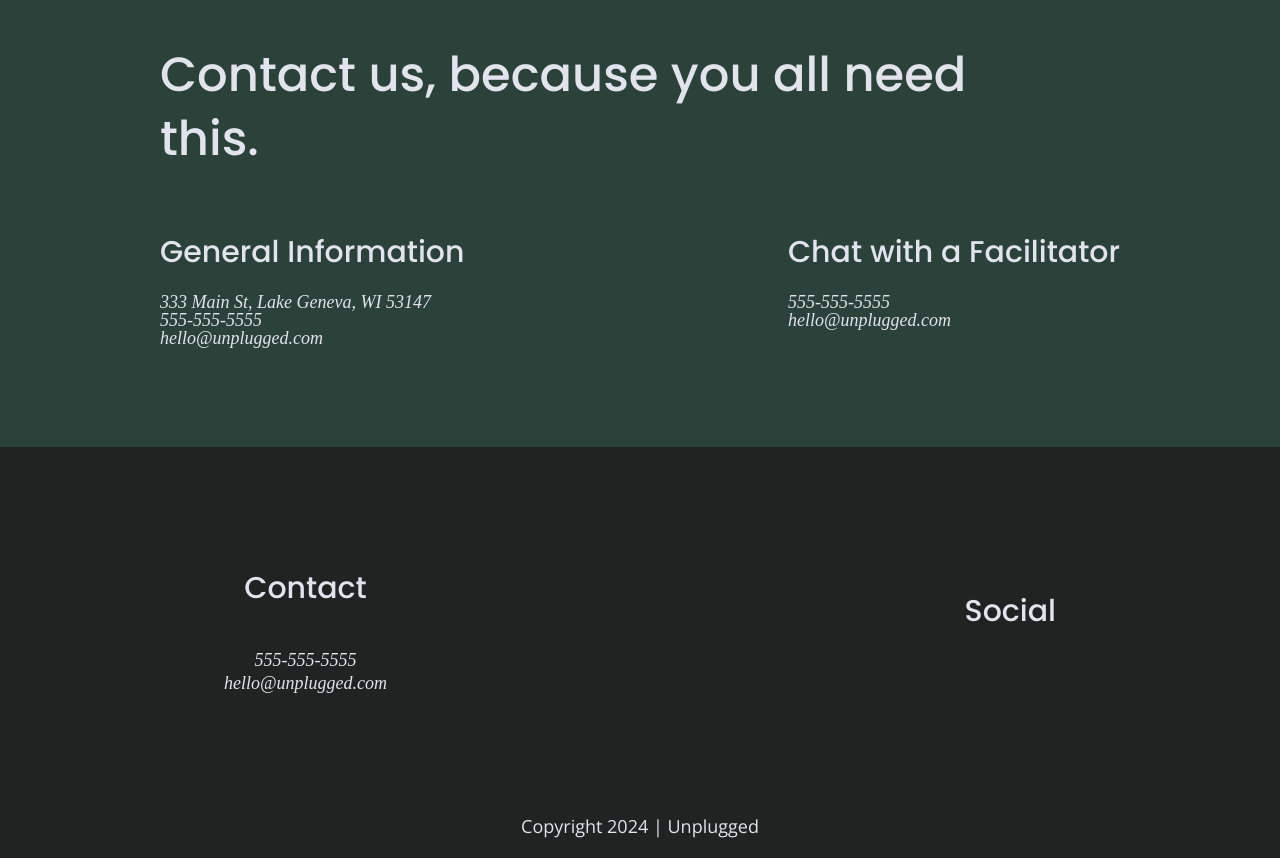
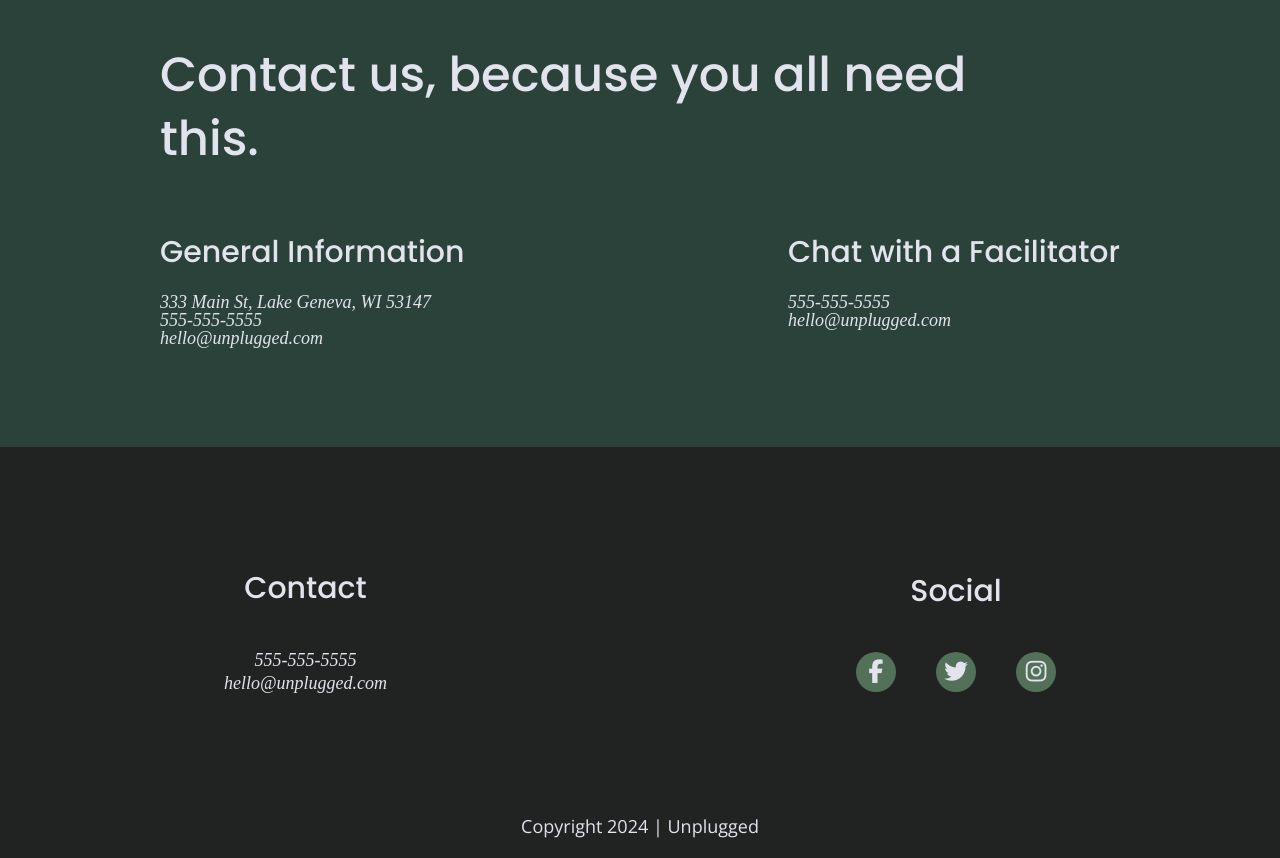
Before and after one commit to TanyaEychner/unplugged-responsive, a website: page about/index.html in a window 1280 px wide. Shown: the part 1232-2090 px from the top of the page. Drawn offline with nearby package versions, Linux system fonts and the light colour scheme.

Commit message:
Added other icons

```diff
--- a/about/index.html
+++ b/about/index.html
@@ -20,6 +20,8 @@
 
     <link rel="stylesheet" href="../css/normalize.css">
     <link rel="stylesheet" href="../css/main.css">
+
+    <script src="https://kit.fontawesome.com/517919cd5c.js" crossorigin="anonymous"></script>
 
     <meta name="theme-color" content="#fafafa">
   </head>
@@ -117,16 +119,17 @@
       <div class="social">
         <h4>Social</h4>
         <div class="social-icons">
+
+          <!--other social links here -->
           <p>
-            <a href="https://facebook.com/yoursite"
-              target="_blank"
-              rel="noopener"
-            ></a>
+            <i class="fa-brands fa-facebook-f"></i>
           </p>
-          <!--other social links here -->
-          <p></p>
-          <p></p>
-          <p></p>
+          <p>
+            <i class="fa-brands fa-twitter"></i>
+          </p>
+          <p>
+            <i class="fa-brands fa-instagram"></i>
+          </p>
         </div>
       </div>
     </div>
--- a/css/main.css
+++ b/css/main.css
@@ -215,19 +215,25 @@ footer .social-icons {
   display: flex;
   justify-content: space-around;
   align-items: center;
-  color: #527158;
-}
+ }
 
 footer .social-icons p {
+  background-color: #527158;
+  border-radius: 50%;
+  width: 40px;
+  height: 40px;
   display: flex;
   justify-content: center;
   align-items: center;
 }
 
+footer .social-icons p i {
+  font-size: 1.3125em;
+}
+
 footer .copyright {
   margin: 20px 0;
 }
-
 
 /*----mobile styles - homepage ---*/
 
@@ -628,6 +634,11 @@ input[type=button] {
     line-height: 1.285em;
   }
 
+  footer .social-icons {
+    width: 12.5em;
+    justify-content: space-between;
+  }
+
   footer .copyright {
     width: 100%;
   }
```
Also changed, not shown: faq/index.html (+3 -3 lines), index.html (+9 -8 lines).
